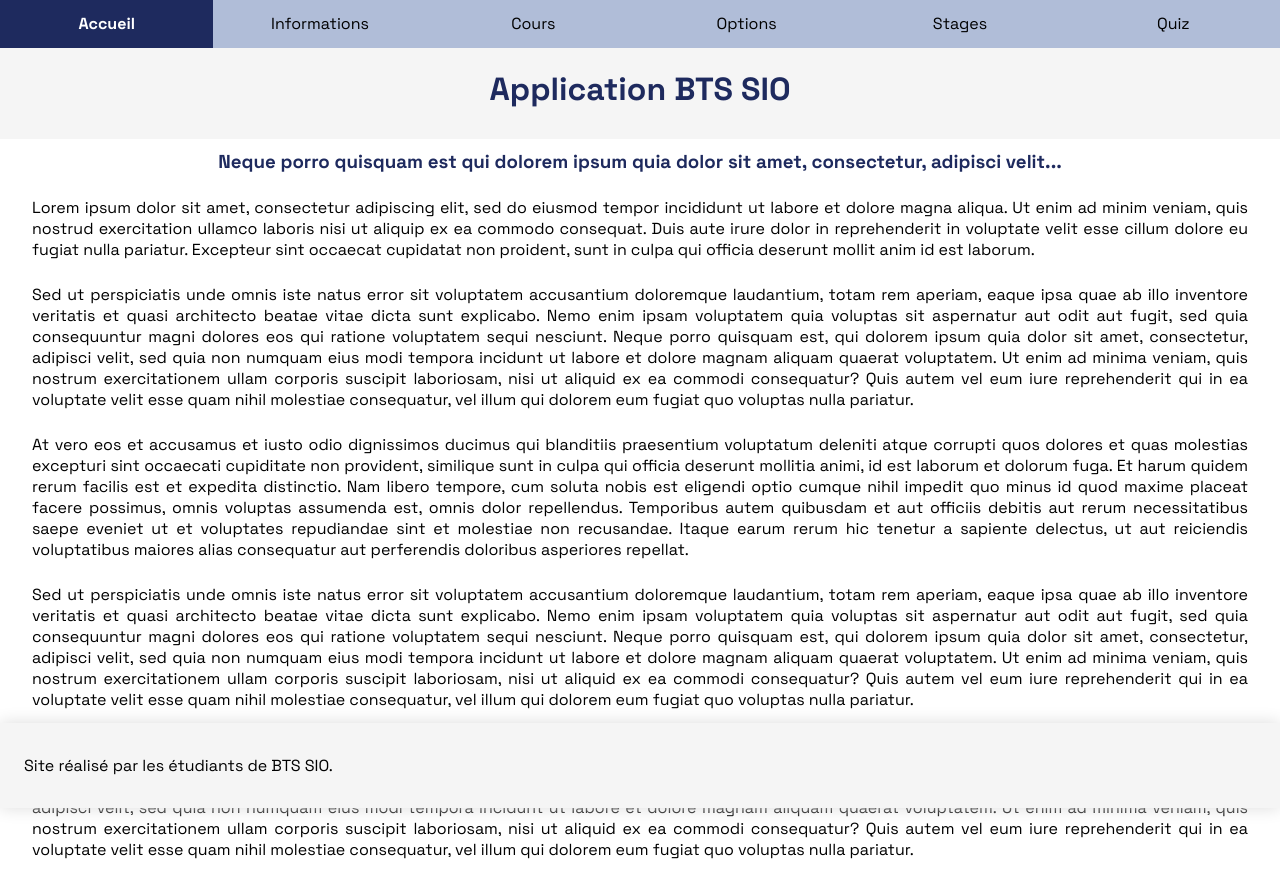
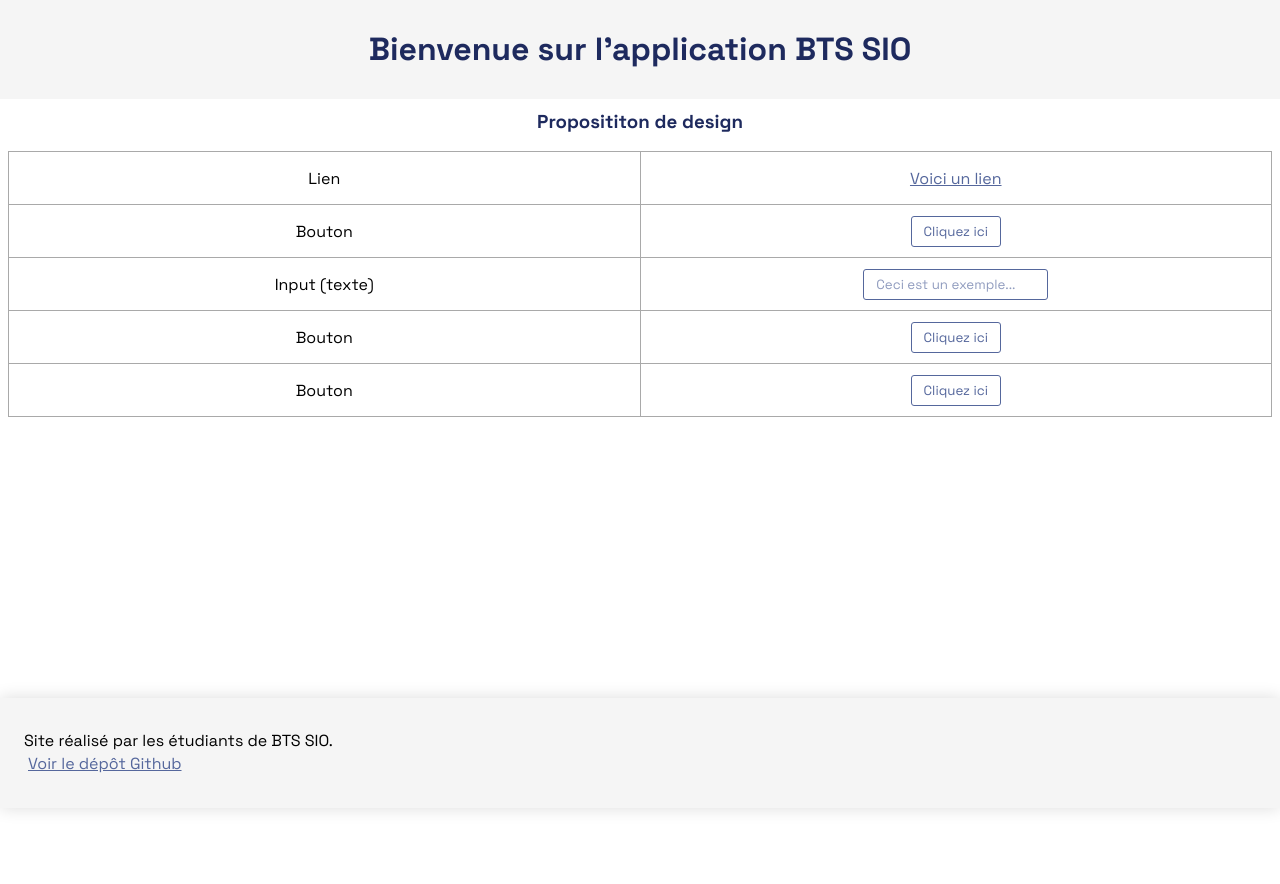
Before and after one commit to adriendeval/ApplicationBTS-SIO, a plain HTML site: page index.html in a window 1280 px wide. After the commit the page ends 800 px from the top, so only its background shows below. Drawn offline with Linux system fonts and the light colour scheme.

Commit message:
Update index.html

```diff
--- a/index.html
+++ b/index.html
@@ -10,36 +10,11 @@
 
 <body>
     <header>
-        <nav>
-            <table class="navigation">
-                <tr>
-                    <td class="active">Accueil</td>
-                    <td title="À construire...">Informations</td>
-                    <td title="À construire...">Cours</td>
-                    <td title="À construire...">Options</td>
-                    <td title="À construire...">Stages</td>
-                    <td title="À construire...">Quiz</td>
-                </tr>
-            </table>
-        </nav>
-        <h1>Application BTS SIO</h1>
+        <h1>Bienvenue sur l'application BTS SIO</h1>
     </header>
     <main>
 
-        <h3>Neque porro quisquam est qui dolorem ipsum quia dolor sit amet, consectetur, adipisci velit...</h3>
-
-        <p>Lorem ipsum dolor sit amet, consectetur adipiscing elit, sed do eiusmod tempor incididunt ut labore et dolore magna aliqua. Ut enim ad minim veniam, quis nostrud exercitation ullamco laboris nisi ut aliquip ex ea commodo consequat. Duis aute irure dolor in reprehenderit in voluptate velit esse cillum dolore eu fugiat nulla pariatur. Excepteur sint occaecat cupidatat non proident, sunt in culpa qui officia deserunt mollit anim id est laborum.</p>
-
-        <p>Sed ut perspiciatis unde omnis iste natus error sit voluptatem accusantium doloremque laudantium, totam rem aperiam, eaque ipsa quae ab illo inventore veritatis et quasi architecto beatae vitae dicta sunt explicabo. Nemo enim ipsam voluptatem quia voluptas sit aspernatur aut odit aut fugit, sed quia consequuntur magni dolores eos qui ratione voluptatem sequi nesciunt. Neque porro quisquam est, qui dolorem ipsum quia dolor sit amet, consectetur, adipisci velit, sed quia non numquam eius modi tempora incidunt ut labore et dolore magnam aliquam quaerat voluptatem. Ut enim ad minima veniam, quis nostrum exercitationem ullam corporis suscipit laboriosam, nisi ut aliquid ex ea commodi consequatur? Quis autem vel eum iure reprehenderit qui in ea voluptate velit esse quam nihil molestiae consequatur, vel illum qui dolorem eum fugiat quo voluptas nulla pariatur.</p>
-
-        <p>At vero eos et accusamus et iusto odio dignissimos ducimus qui blanditiis praesentium voluptatum deleniti atque corrupti quos dolores et quas molestias excepturi sint occaecati cupiditate non provident, similique sunt in culpa qui officia deserunt mollitia animi, id est laborum et dolorum fuga. Et harum quidem rerum facilis est et expedita distinctio. Nam libero tempore, cum soluta nobis est eligendi optio cumque nihil impedit quo minus id quod maxime placeat facere possimus, omnis voluptas assumenda est, omnis dolor repellendus. Temporibus autem quibusdam et aut officiis debitis aut rerum necessitatibus saepe eveniet ut et voluptates repudiandae sint et molestiae non recusandae. Itaque earum rerum hic tenetur a sapiente delectus, ut aut reiciendis voluptatibus maiores alias consequatur aut perferendis doloribus asperiores repellat.</p>
-
-        <p>Sed ut perspiciatis unde omnis iste natus error sit voluptatem accusantium doloremque laudantium, totam rem aperiam, eaque ipsa quae ab illo inventore veritatis et quasi architecto beatae vitae dicta sunt explicabo. Nemo enim ipsam voluptatem quia voluptas sit aspernatur aut odit aut fugit, sed quia consequuntur magni dolores eos qui ratione voluptatem sequi nesciunt. Neque porro quisquam est, qui dolorem ipsum quia dolor sit amet, consectetur, adipisci velit, sed quia non numquam eius modi tempora incidunt ut labore et dolore magnam aliquam quaerat voluptatem. Ut enim ad minima veniam, quis nostrum exercitationem ullam corporis suscipit laboriosam, nisi ut aliquid ex ea commodi consequatur? Quis autem vel eum iure reprehenderit qui in ea voluptate velit esse quam nihil molestiae consequatur, vel illum qui dolorem eum fugiat quo voluptas nulla pariatur.</p>
-
-        <p>Sed ut perspiciatis unde omnis iste natus error sit voluptatem accusantium doloremque laudantium, totam rem aperiam, eaque ipsa quae ab illo inventore veritatis et quasi architecto beatae vitae dicta sunt explicabo. Nemo enim ipsam voluptatem quia voluptas sit aspernatur aut odit aut fugit, sed quia consequuntur magni dolores eos qui ratione voluptatem sequi nesciunt. Neque porro quisquam est, qui dolorem ipsum quia dolor sit amet, consectetur, adipisci velit, sed quia non numquam eius modi tempora incidunt ut labore et dolore magnam aliquam quaerat voluptatem. Ut enim ad minima veniam, quis nostrum exercitationem ullam corporis suscipit laboriosam, nisi ut aliquid ex ea commodi consequatur? Quis autem vel eum iure reprehenderit qui in ea voluptate velit esse quam nihil molestiae consequatur, vel illum qui dolorem eum fugiat quo voluptas nulla pariatur.</p>
-
-
-        <!-- <h3>Proposition de design</h3>
+        <h3>Proposititon de design</h3>
         <table border class="menu">
             <tr>
                 <td>Lien</td>
@@ -51,35 +26,22 @@
             </tr>
             <tr>
                 <td>Input (texte)</td>
-                <td><input type="text" placeholder="Écrivez ici..."></td>
+                <td><input type="text" placeholder="Ceci est un exemple..."></td>
             </tr>
             <tr>
-                <td>Bouton Checkbox</td>
-                <td><input type="checkbox" name="checkbox"> Exemple</td>
+                <td>Bouton</td>
+                <td><button>Cliquez ici</button></td>
             </tr>
             <tr>
-                <td>Bouton Radio</td>
-                <td><input type="radio"> Exemple</td>
+                <td>Bouton</td>
+                <td><button>Cliquez ici</button></td>
             </tr>
-            <tr>
-                <td>Sélection</td>
-                <td>
-                    <select>
-                        <option value="1">Option 1</option>
-                        <option value="2">Option 2</option>
-                        <option value="3">Option 3</option>
-                    </select>
-                </td>
-            </tr>
-            <tr>
-                <td>Zone de texte (textarea)</td>
-                <td><textarea placeholder="Essayez d'écrire quelque chose ici..." cols="32" rows="2"></textarea></td>
-            </tr>
-        </table> -->
+        </table>
 
     </main>
+    <br>
     <footer>
-        <p>Site réalisé par les étudiants de BTS SIO.</p>
+        <p>Site réalisé par les étudiants de BTS SIO. <br> <a href="https://github.com/KLenesley/ApplicationBTS-SIO" target="_blank" class="footerLink">Voir le dépôt Github</a></p>
     </footer>
 </body>
 
```
